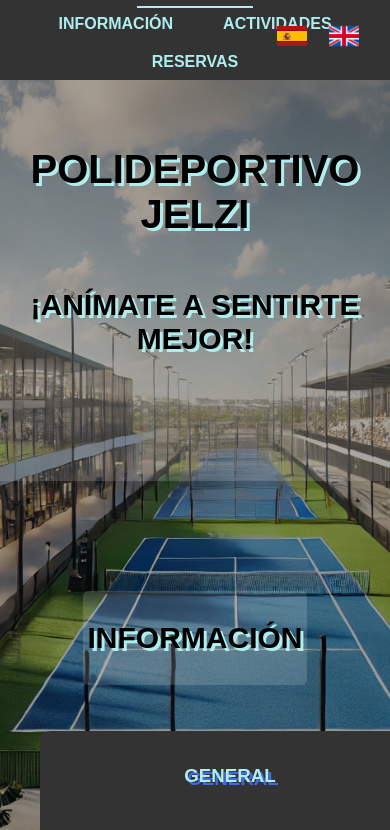
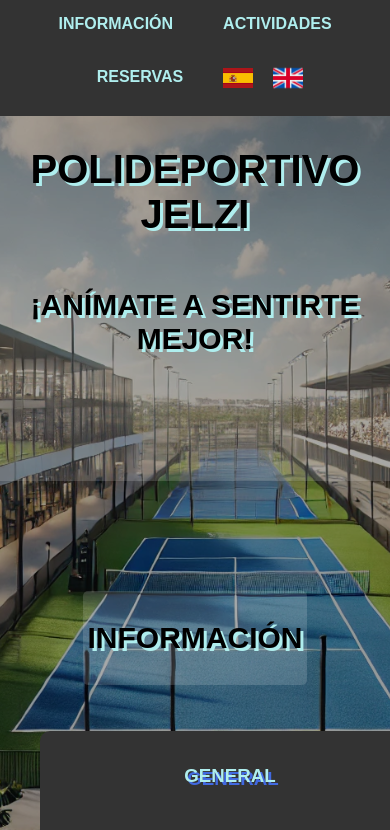
Before and after one commit to Cafeinomanos/GYM, a plain HTML site: page index.html in a window 390 px wide. Shown: the top 830 px of the page. Drawn offline with Linux system fonts and the light colour scheme.

Commit message:
Add files via upload

```diff
--- a/style.css
+++ b/style.css
@@ -24,17 +24,24 @@ body::before {
 }
 
 #language-switcher {
-    position: absolute;
+    position: static;
+    align-items: center;
     top: 10px;
     right: 20px;
     display: flex;
     gap: 10px;
 }
 
+#language-switcher li {
+    display: flex;
+    align-items: center;
+}
+
 #language-switcher button {
     background: none;
     border: none;
     cursor: pointer;
+    padding: 5px;
 }
 
 #language-switcher img {
@@ -66,12 +73,12 @@ nav {
     top: 0;
     left: 0;
     width: 100%;
-    height: 60px;
+    height: auto;
     z-index: 2000;
     display: flex;
     align-items: center;
     justify-content: space-around;
-    padding: 10px;
+    padding: 10px 0;
     overflow: hidden;
 }
 
@@ -82,7 +89,7 @@ nav ul {
     list-style: none;
     margin: 0;
     padding: 0;
-    gap: 200px;
+    gap: 50px;
 }
 
 nav li {
@@ -329,6 +336,10 @@ footer img.icon {
         padding: 5px;
     }
 
+    nav li a::before {
+        display: none;
+    }
+
     #language-switcher {
         flex-direction: row;
         justify-content: center;
```
